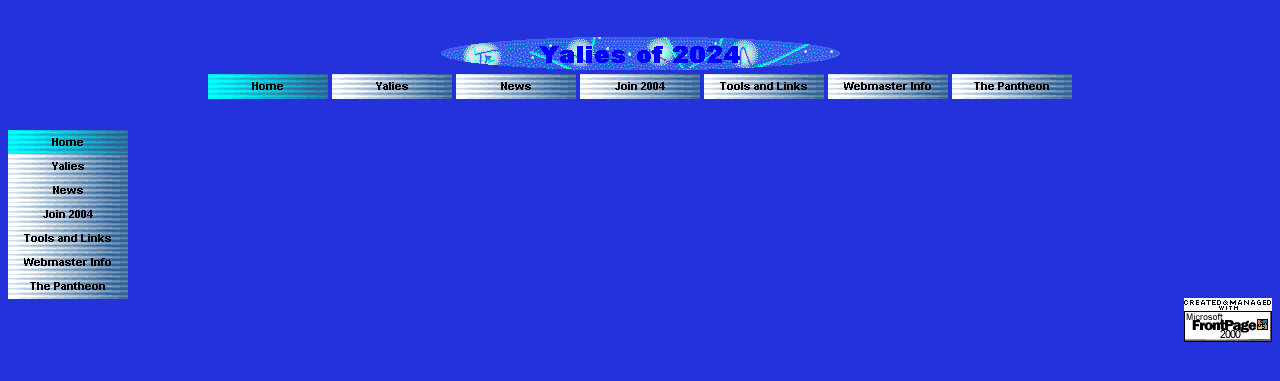
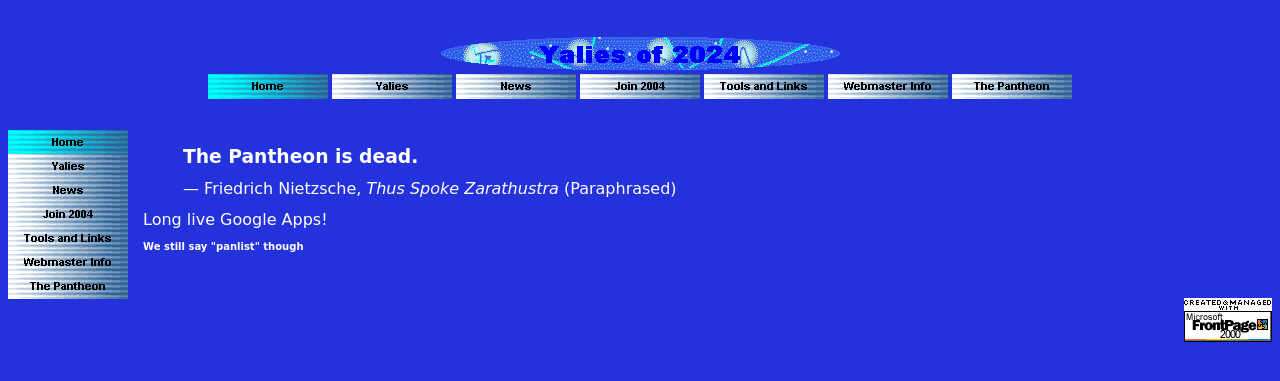
Before and after one commit to ErikBoesen/yalies2024, a Jekyll site: the page built from the_pantheon.html, in a window 1280 px wide. Shown: the top 381 px of the page. Built offline with Jekyll 4.4.1, drawn with Linux system fonts in a browser that asks for light colours.

Commit message:
Add content for Pantheon page

```diff
--- a/the_pantheon.html
+++ b/the_pantheon.html
@@ -1,3 +1,11 @@
 ---
 layout: base
 ---
+<article>
+    <blockquote>
+        <h3>The Pantheon is dead.</h3>
+        <p>— Friedrich Nietzsche, <em>Thus Spoke Zarathustra</em> (Paraphrased)</p>
+    </blockquote>
+    <p>Long live Google Apps!</p>
+    <p class="minor">We still say "panlist" though</p>
+</article>
```
